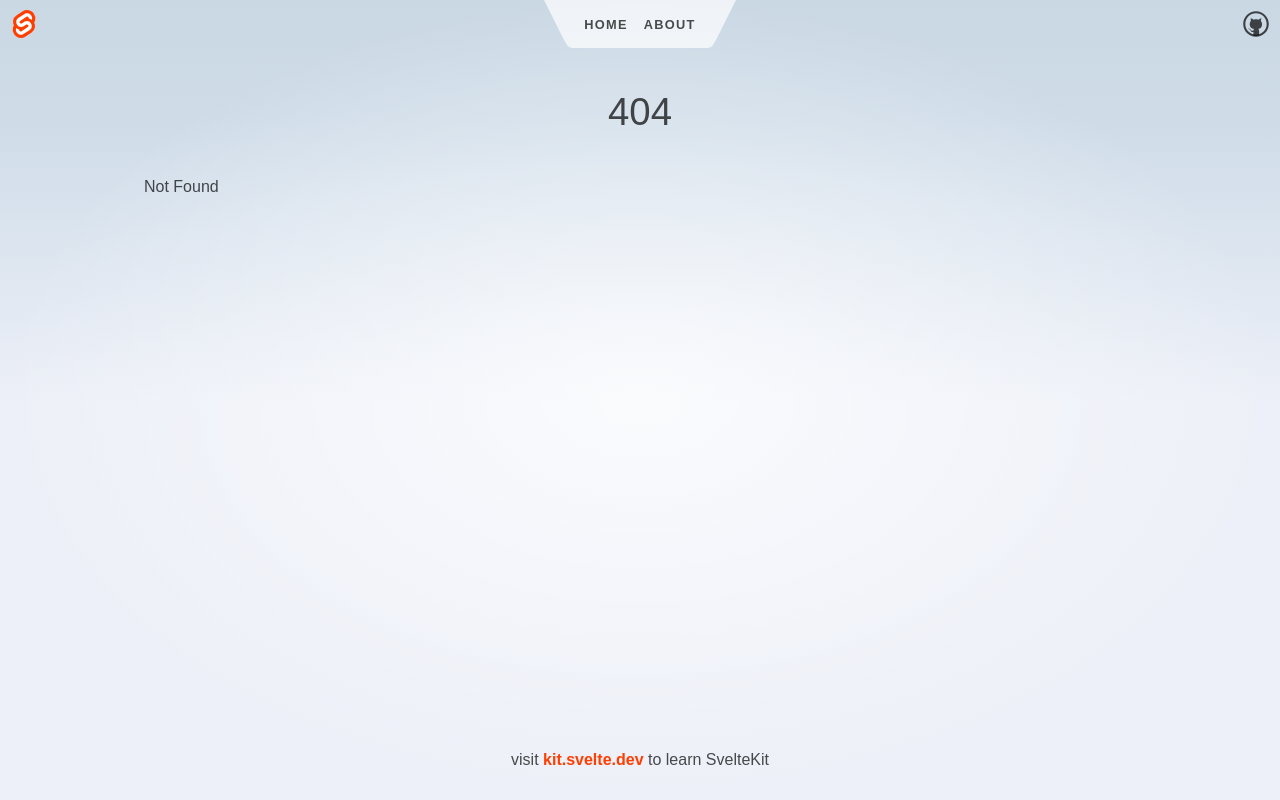
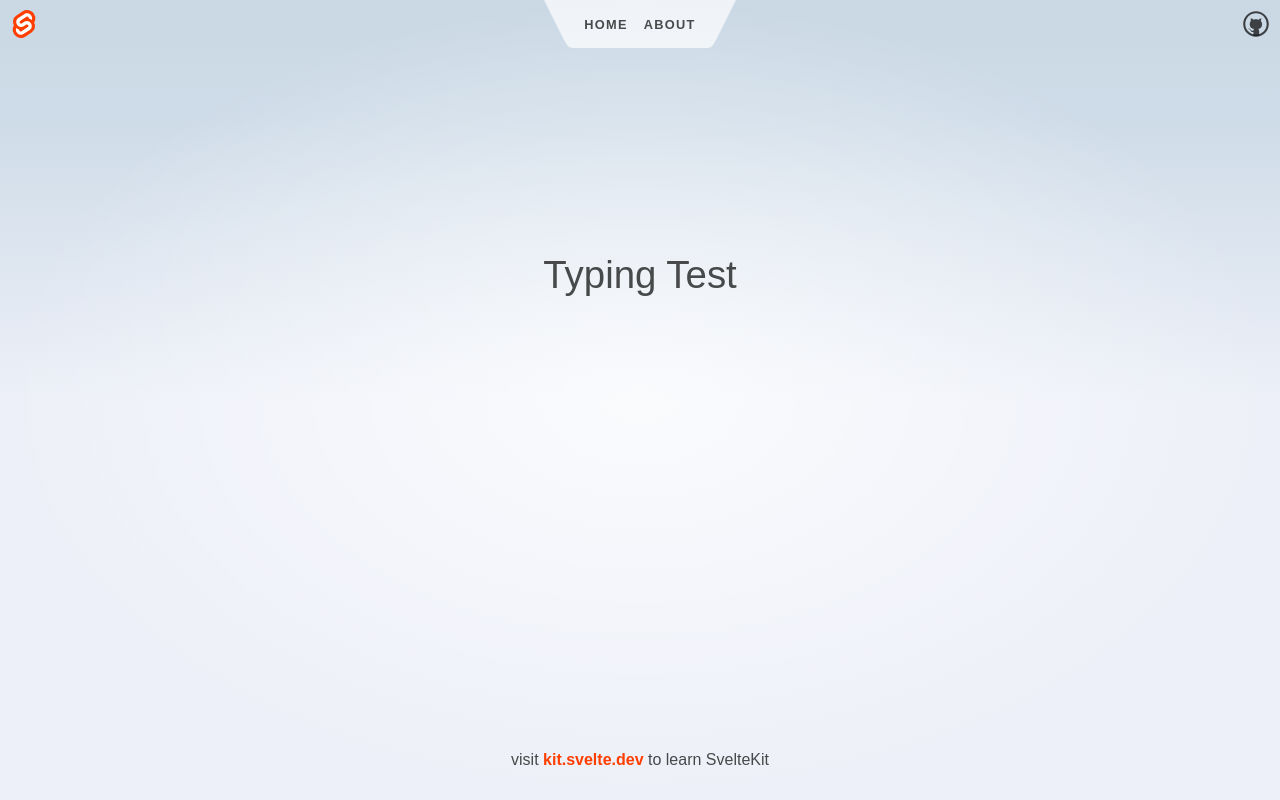
Before and after one commit to izzatrazab/DecodeEfficiency, a SvelteKit app: page /typing-test in a window 1280 px wide. Before the commit this address had no page. Built offline with nearby package versions, Linux system fonts and the light colour scheme.

Commit message:
add typing test page (empty page)
Add an empty page for typing test

```diff
--- /dev/null
+++ b/src/routes/typing-test/+page.svelte
@@ -0,0 +1,8 @@
+<svelte:head>
+  <title>Typing Test</title>
+  <meta name="description" content="About this app" />
+</svelte:head>
+
+<div class="text-column">
+  <h1>Typing Test</h1>
+</div>
--- /dev/null
+++ b/src/routes/typing-test/+page.ts
@@ -0,0 +1,9 @@
+import { dev } from '$app/environment';
+
+// we don't need any JS on this page, though we'll load
+// it in dev so that we get hot module replacement
+export const csr = dev;
+
+// since there's no dynamic data here, we can prerender
+// it so that it gets served as a static asset in production
+export const prerender = true;
```
